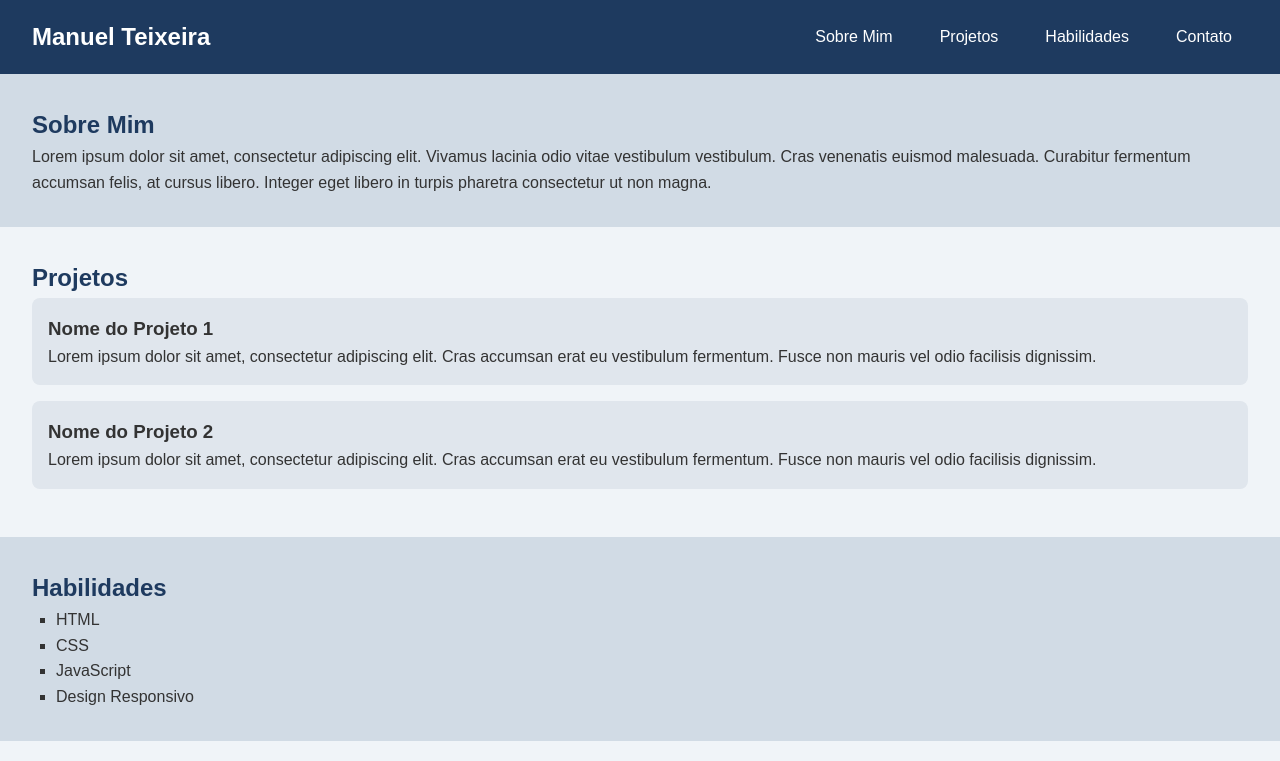
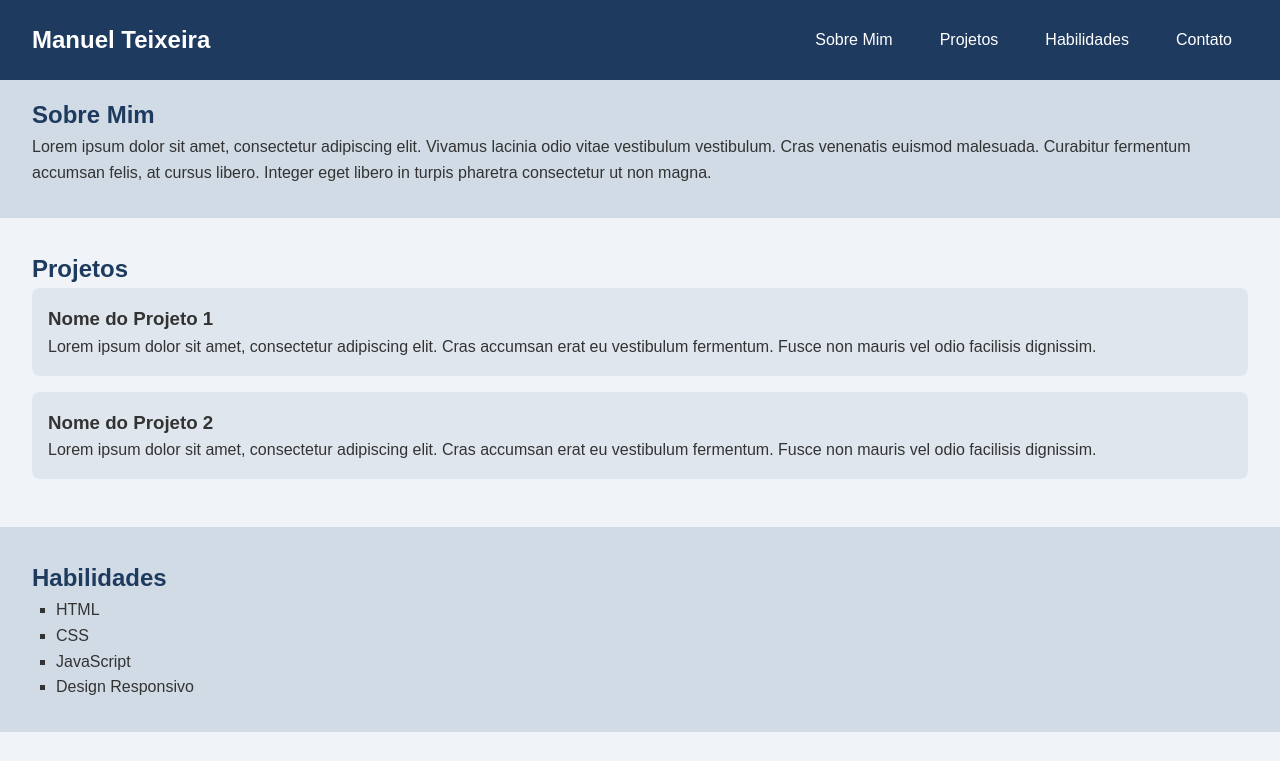
Before and after one commit to Manutex78/mini-projeto-TW, a plain HTML site: page index.html in a window 1280 px wide. Shown: the top 761 px of the page. Drawn offline with Linux system fonts and the light colour scheme.

Commit message:
04/11/2024

```diff
--- a/assets/css/style.css
+++ b/assets/css/style.css
@@ -9,6 +9,7 @@ body {
     font-family: Arial, sans-serif;
     color: #333;
     line-height: 1.6;
+    margin-top: 5%;
     background-color: #f4f4f9;
 }
 
@@ -19,6 +20,12 @@ header {
     display: flex;
     justify-content: space-between;
     align-items: center;
+    position: fixed;
+    width: 100%;
+    height: 10%;
+    top: 0;
+    z-index: 1000;
+
 }
 
 header h1 {
@@ -29,6 +36,7 @@ header h1 {
 nav {
     display: flex;
     gap: 15px;
+
 }
 
 nav a {
```
